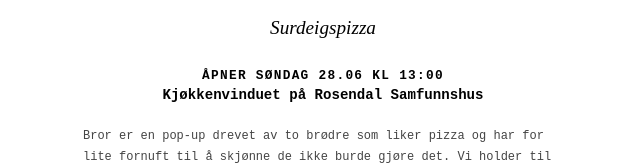
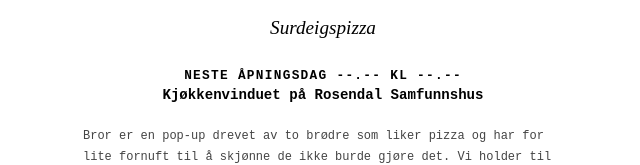
Before and after one commit to TromboneBob/brorpizza, a website built with Vite: page index.html in a window 1280 px wide. Shown: the part 197-362 px from the top of the page, without its empty margins (317-957 px from the left). Built offline with nearby package versions, Linux system fonts and the light colour scheme; no server answers; a web font is replaced by a local one.

Commit message:
New opening day

```diff
--- a/index.html
+++ b/index.html
@@ -56,7 +56,7 @@
         <p class="tagline">Surdeigspizza</p>
 
         <address class="info">
-          <p class="hours">ÅPNER SØNDAG 28.06 KL 13:00</p>
+          <p class="hours">NESTE ÅPNINGSDAG --.-- kl --.--</p>
           <p class="address">Kjøkkenvinduet på Rosendal Samfunnshus</p>
         </address>
 
```
